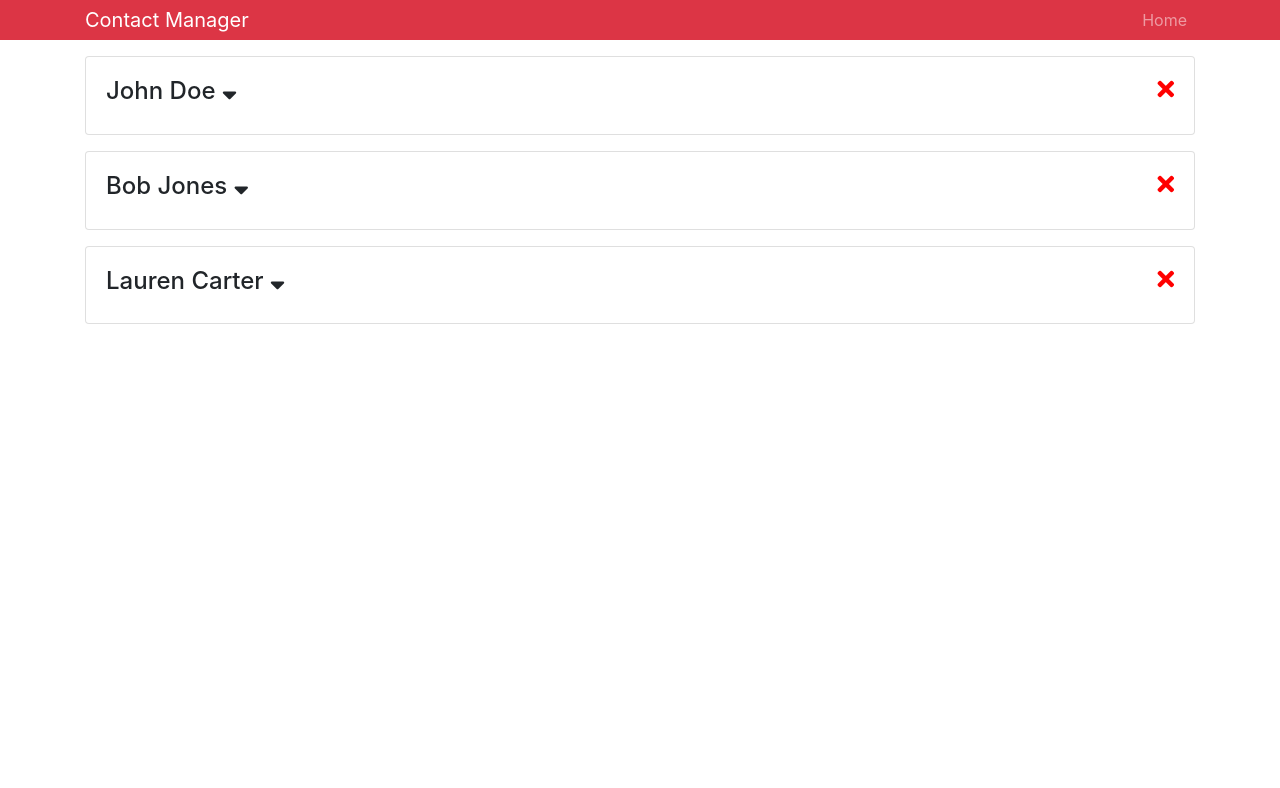
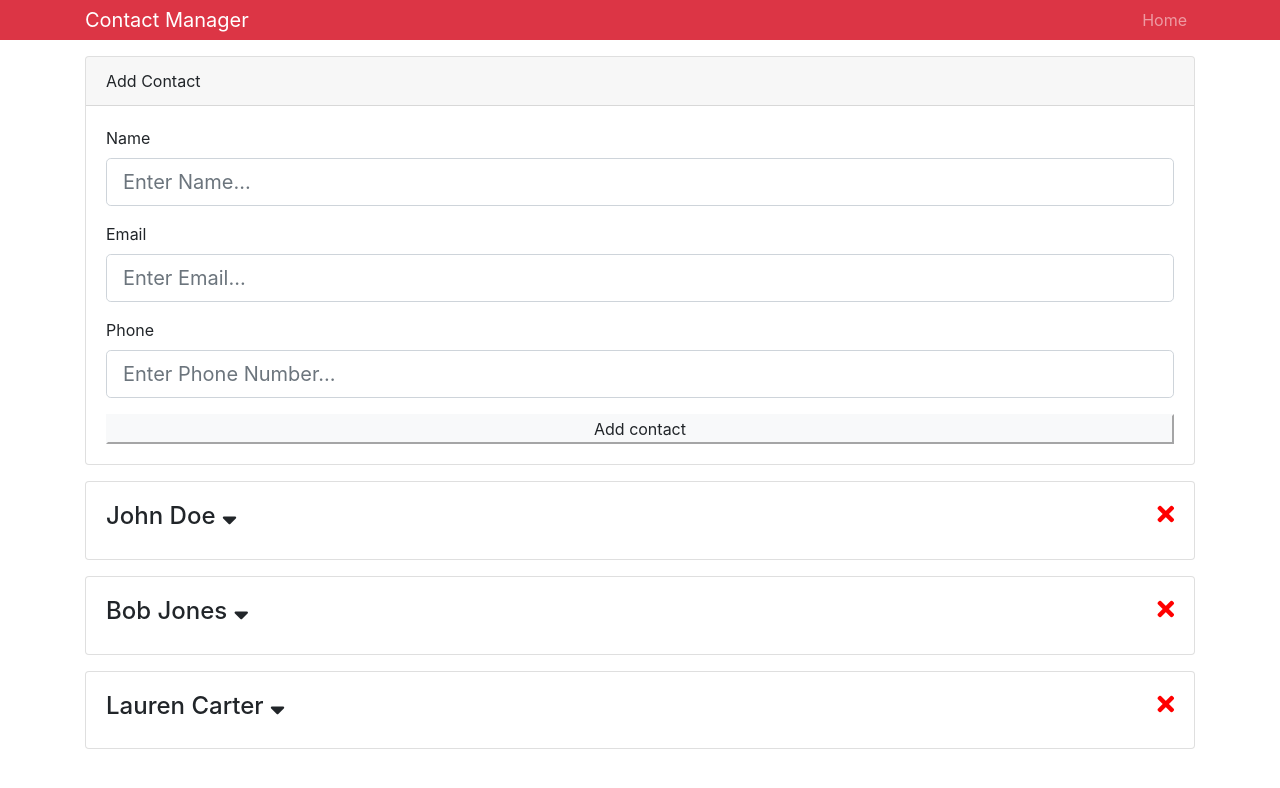
Before and after one commit to mickeyeng/Contact-Manager-React, a React (Create React App) app: page / in a window 1280 px wide. Shown: the top 788 px of the page. Built offline with nearby package versions, Linux system fonts and the light colour scheme.

Commit message:
Added a contact for with state values

```diff
--- a/src/App.js
+++ b/src/App.js
@@ -1,9 +1,10 @@
 import React, { Component } from "react";
 import "./App.css";
 import "bootstrap/dist/css/bootstrap.min.css";
-import Contacts from "./components/contacts";
-import Header from "./components/header";
+import Contacts from "./components/contacts/contacts";
+import Header from "./components/layout/header";
 import { Provider } from "./context";
+import AddContact from "./components/contacts/addContact";
 
 class App extends Component {
   render() {
@@ -12,6 +13,7 @@
         <div className="App">
           <Header branding="Contact Manager" />
           <div className="container">
+            <AddContact />
             <Contacts />
           </div>
         </div>
--- /dev/null
+++ b/src/components/contacts/addContact.js
@@ -0,0 +1,70 @@
+import React from "react";
+
+class AddContact extends React.Component {
+  state = {
+    name: "",
+    email: "",
+    phone: ""
+  };
+
+  onChange = e => {
+    this.setState({
+      // this will get the name of each input
+      [e.target.name]: e.target.value
+    });
+  };
+
+  render() {
+    const { name, email, phone } = this.state;
+    return (
+      <div className="card mb-3">
+        <div className="card-header">Add Contact</div>
+        <div className="card-body">
+          <form>
+            <div className="form-group">
+              <label htmlFor="name">Name</label>
+              <input
+                className="form-control form-control-lg"
+                placeholder="Enter Name..."
+                name="name"
+                type="text"
+                value={name}
+                onChange={this.onChange}
+              />
+            </div>
+
+            <div className="form-group">
+              <label htmlFor="email">Email</label>
+              <input
+                className="form-control form-control-lg"
+                placeholder="Enter Email..."
+                name="email"
+                type="email"
+                value={email}
+                onChange={this.onChange}
+              />
+            </div>
+
+            <div className="form-group">
+              <label htmlFor="name">Phone</label>
+              <input
+                className="form-control form-control-lg"
+                placeholder="Enter Phone Number..."
+                name="phone"
+                value={phone}
+                onChange={this.onChange}
+              />
+            </div>
+            <input
+              type="submit"
+              value="Add contact"
+              className="btn-light btn-block"
+            />
+          </form>
+        </div>
+      </div>
+    );
+  }
+}
+
+export default AddContact;
--- a/src/components/contact.js
+++ b/src/components/contacts/contact.js
@@ -1,6 +1,6 @@
 import React from "react";
 import PropTypes from "prop-types";
-import { Consumer } from "../context";
+import { Consumer } from "../../context";
 
 class Contact extends React.Component {
   state = {
--- a/src/components/contacts.js
+++ b/src/components/contacts/contacts.js
@@ -1,6 +1,6 @@
 import React from "react";
 import Contact from "./contact";
-import { Consumer } from "../context";
+import { Consumer } from "../../context";
 
 class Contacts extends React.Component {
   render() {
```
Also changed, not shown: src/components/layout/header.js (renamed from src/components/header.js).
